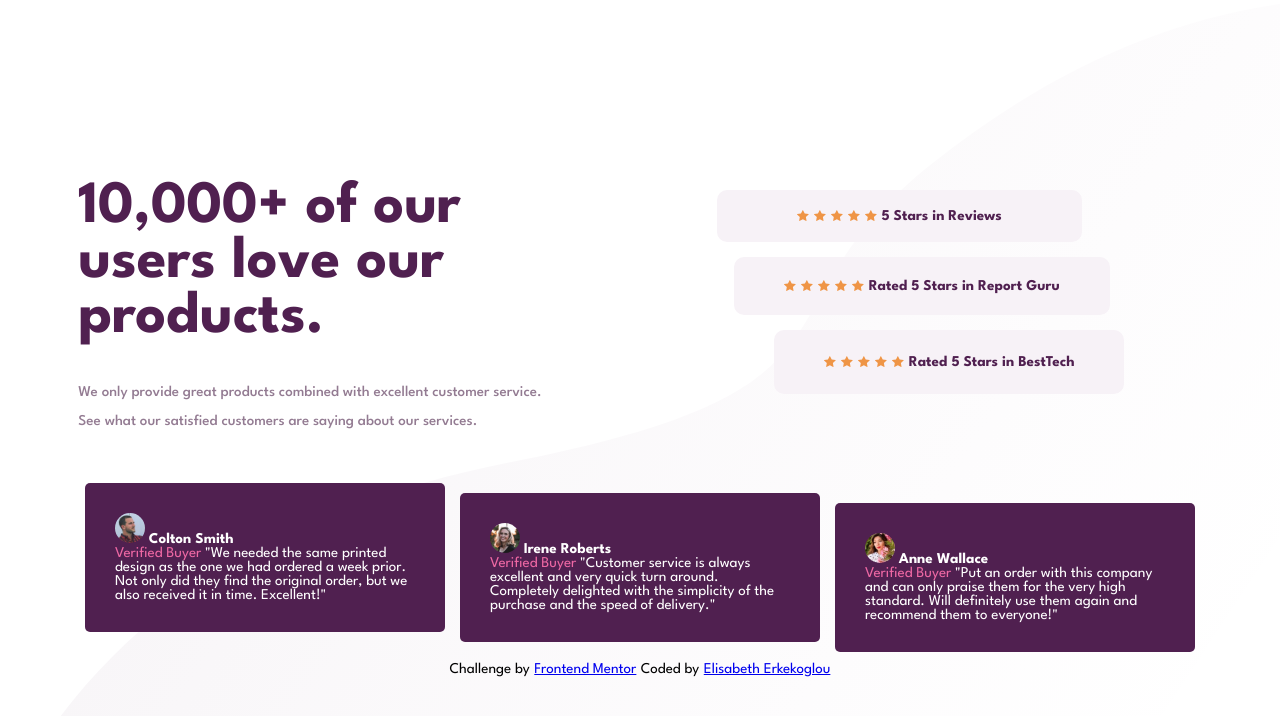
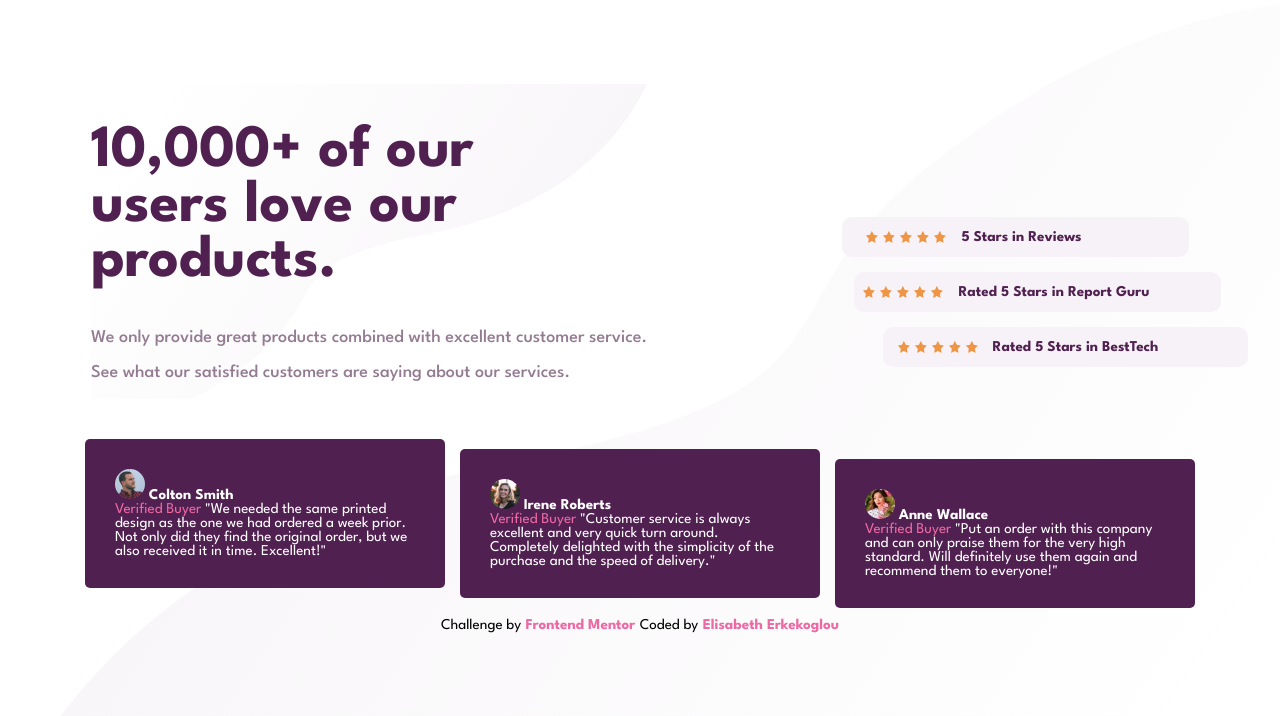
Before and after one commit to elic4vet/social-proof, a plain HTML site: page index.html in a window 1280 px wide. Drawn offline with Linux system fonts and the light colour scheme.

Commit message:
Update styles.css

```diff
--- a/src/styles.css
+++ b/src/styles.css
@@ -21,7 +21,7 @@ body {
   display: flex;
   justify-content: center;
   align-items: center;
-  height: 100vh;
+  min-height: 100vh;
   background-size: cover;
 }
 
@@ -31,9 +31,6 @@ h1 {
   font-size: 4rem;
   display: flex;
   flex-direction: column;
-}
-h4 {
-  color: var(--dark-grayish-magenta);
 }
 
 .card {
@@ -80,11 +77,16 @@ h4 {
 }
 
 .left-content {
-  margin-left: -120px;
+  background-image: url("./assets/images/bg-pattern-top-desktop.svg");
+  background-repeat: no-repeat;
+  background-position: top right;
+  background-size: 100%;
+  margin-top: -100px;
 }
 .left-content p {
   color: var(--dark-grayish-magenta);
   font-weight: var(--fw-medium);
+  font-size: 1.2rem;
 }
 
 .card_wrapper {
@@ -95,13 +97,19 @@ h4 {
   gap: 1rem;
 }
 .reviews {
+  display: flex;
+  flex-direction: row;
+  justify-content: center;
+  align-items: center;
+  text-align: center;
   background-color: var(--light-grayish-magenta);
   color: var(--dark-magenta);
   font-weight: var(--fw-bold);
   border-radius: 10px;
-  padding: 4px 80px 4px 80px;
-  margin: 0 0 0 -20px;
+  padding: 5px 90px 5px 7px;
   text-align: center;
+  width: 250px;
+  height: 30px;
 }
 
 .report,
@@ -117,34 +125,43 @@ h4 {
 }
 
 .report {
-  padding: 7px 50px 7px 50px;
-  margin-right: -45px;
+  padding: 5px 70px 5px 7px;
+  margin-right: -65px;
   margin-bottom: 0px;
   margin-top: 0px;
 }
 
 .bestTech {
-  padding: 10px 50px 10px 50px;
-  margin-right: -100px;
+  padding: 5px 75px 5px 0px;
+  margin-right: -120px;
   margin-bottom: 0px;
   margin-top: 0px;
 }
 
 .report,
-.reviews,
 .bestTech {
   display: flex;
   flex-direction: row;
   justify-content: center;
   align-items: center;
-  text-align: center;
+  width: 290px;
+  height: 30px;
 }
+
+.report p,
+.bestTech p,
+.reviews p {
+  padding-left: 10px;
+  margin-top: 0;
+  margin-bottom: 0;
+}
+
 .star-icon {
   color: var(--soft-pink);
   width: 12px;
+  height: 12px;
   margin-right: 5px;
 }
-
 .colton,
 .irene,
 .anne {
@@ -173,3 +190,9 @@ h4 {
   gap: 0.3rem;
   margin-top: 2rem;
 }
+
+.attribution a {
+  color: var(--soft-pink);
+  font-weight: var(--fw-bold);
+  text-decoration: none;
+}
```
